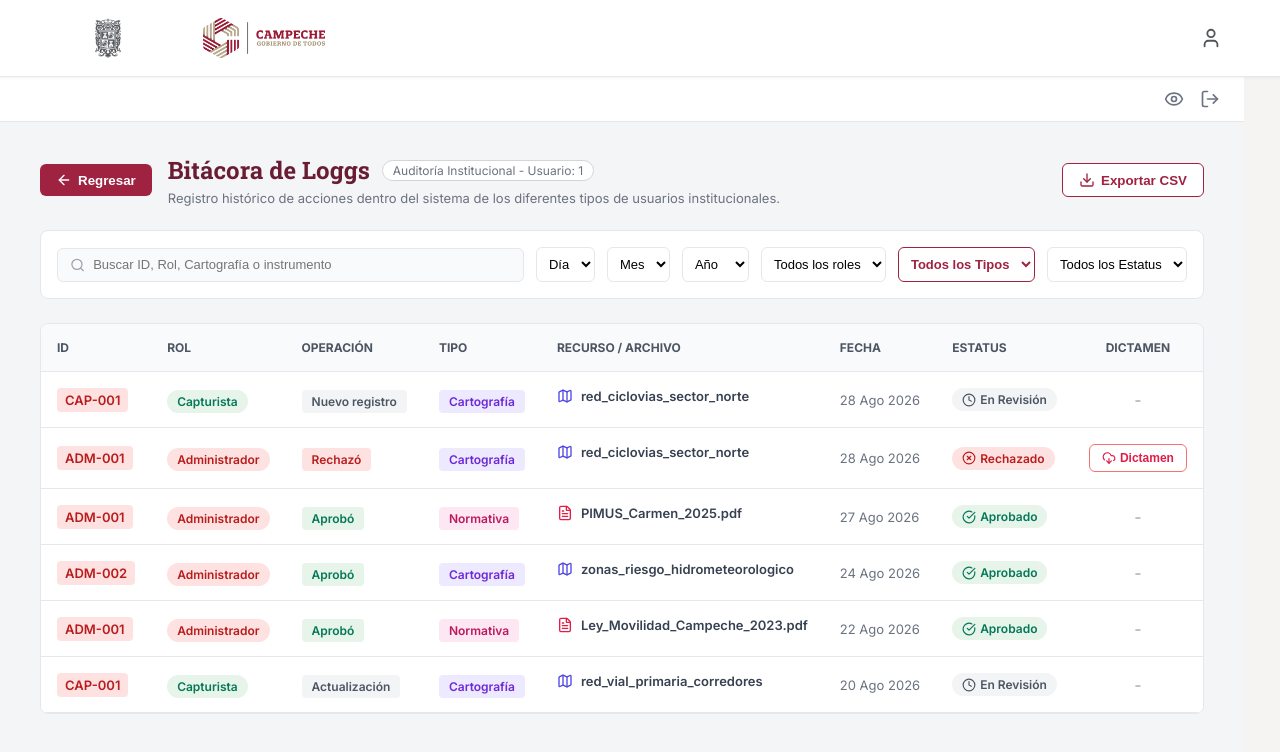
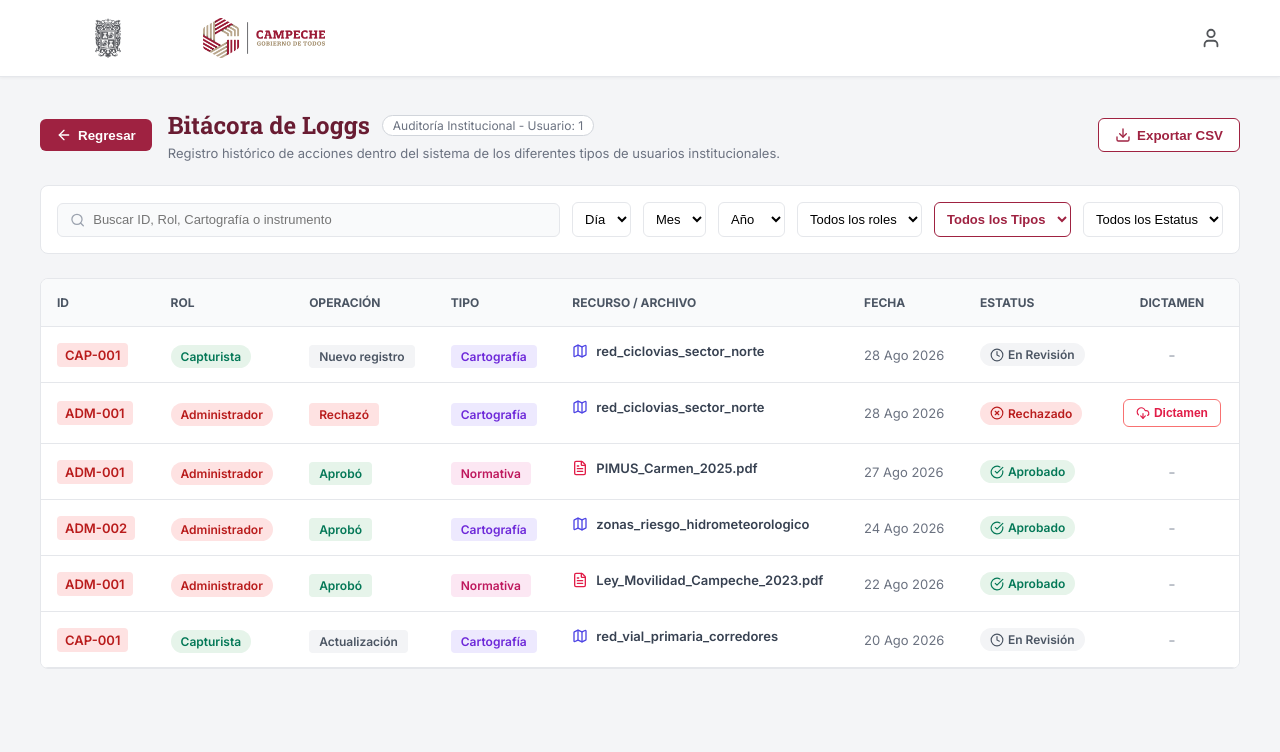
Before and after one commit to roizunza/SESIM_Frontend, a React (Vite) app: page /logs/auditora/1 in a window 1280 px wide. Shown: the top 752 px of the page. Built offline with nearby package versions, Linux system fonts and the light colour scheme.

Commit message:
cambio en el diseño de logs para el perfil de auditora

```diff
--- a/src/components/Bitacora/BitacoraLogs.jsx
+++ b/src/components/Bitacora/BitacoraLogs.jsx
@@ -1,6 +1,6 @@
 import React, { useState } from 'react';
 import { useParams, useNavigate } from 'react-router-dom';
-import { ArrowLeft, Download, Search, Eye, LogOut, Map, FileText, Clock, XCircle, CheckCircle, DownloadCloud } from 'lucide-react';
+import { ArrowLeft, Download, Search, Map, FileText, Clock, XCircle, CheckCircle, DownloadCloud } from 'lucide-react';
 import '../perfiles/auditora/Auditor.css';
 
 const mockLogs = [
@@ -111,16 +111,13 @@ export default function BitacoraLogs() {
   };
 
   return (
-    <div style={{ minHeight: '100vh', background: '#F4F5F7', fontFamily: 'var(--font-body)' }}>
+    /* Se agregó width 100% y flex 1 para obligar a ocupar todo el espacio disponible */
+    <div style={{ minHeight: '100vh', width: '100%', flex: 1, background: '#F4F5F7', fontFamily: 'var(--font-body)' }}>
 
-      <div style={{ background: '#fff', padding: '12px 24px', display: 'flex', justifyContent: 'flex-end', borderBottom: '1px solid #E5E7EB' }}>
-        <div style={{ display: 'flex', gap: '16px', color: '#6B7280' }}>
-          <Eye size={20} style={{ cursor: 'pointer' }} />
-          <LogOut size={20} style={{ cursor: 'pointer' }} onClick={() => navigate('/')} />
-        </div>
-      </div>
+      {/* Se eliminó el div del header duplicado que tenía el ojo y el logout */}
 
-      <div style={{ padding: '32px 40px', maxWidth: '1400px', margin: '0 auto' }}>
+      {/* Se ajustó el maxWidth a 100% para que se expanda fluido */}
+      <div style={{ padding: '32px 40px', width: '100%', maxWidth: '100%', margin: '0 auto', boxSizing: 'border-box' }}>
 
         <div style={{ display: 'flex', justifyContent: 'space-between', alignItems: 'center', marginBottom: '24px' }}>
           <div style={{ display: 'flex', alignItems: 'center', gap: '16px' }}>
@@ -196,18 +193,18 @@ export default function BitacoraLogs() {
           </select>
         </div>
 
-        <div style={{ background: '#fff', borderRadius: '8px', border: '1px solid #E5E7EB', overflow: 'hidden' }}>
+        <div className="table-responsive" style={{ background: '#fff', borderRadius: '8px', border: '1px solid #E5E7EB', overflow: 'hidden' }}>
           <table style={{ width: '100%', borderCollapse: 'collapse', textAlign: 'left' }}>
             <thead style={{ background: '#F9FAFB', borderBottom: '1px solid #E5E7EB' }}>
               <tr>
-                <th style={{ padding: '16px', fontSize: '12px', fontWeight: 'bold', color: '#4B5563' }}>ID</th>
-                <th style={{ padding: '16px', fontSize: '12px', fontWeight: 'bold', color: '#4B5563' }}>ROL</th>
-                <th style={{ padding: '16px', fontSize: '12px', fontWeight: 'bold', color: '#4B5563' }}>OPERACIÓN</th>
-                <th style={{ padding: '16px', fontSize: '12px', fontWeight: 'bold', color: '#4B5563' }}>TIPO</th>
-                <th style={{ padding: '16px', fontSize: '12px', fontWeight: 'bold', color: '#4B5563' }}>RECURSO / ARCHIVO</th>
-                <th style={{ padding: '16px', fontSize: '12px', fontWeight: 'bold', color: '#4B5563' }}>FECHA</th>
-                <th style={{ padding: '16px', fontSize: '12px', fontWeight: 'bold', color: '#4B5563' }}>ESTATUS</th>
-                <th style={{ padding: '16px', fontSize: '12px', fontWeight: 'bold', color: '#4B5563', textAlign: 'center' }}>DICTAMEN</th>
+                <th style={{ padding: '16px', fontSize: '12px', fontWeight: 'bold', color: '#4B5563', whiteSpace: 'nowrap' }}>ID</th>
+                <th style={{ padding: '16px', fontSize: '12px', fontWeight: 'bold', color: '#4B5563', whiteSpace: 'nowrap' }}>ROL</th>
+                <th style={{ padding: '16px', fontSize: '12px', fontWeight: 'bold', color: '#4B5563', whiteSpace: 'nowrap' }}>OPERACIÓN</th>
+                <th style={{ padding: '16px', fontSize: '12px', fontWeight: 'bold', color: '#4B5563', whiteSpace: 'nowrap' }}>TIPO</th>
+                <th style={{ padding: '16px', fontSize: '12px', fontWeight: 'bold', color: '#4B5563', whiteSpace: 'nowrap' }}>RECURSO / ARCHIVO</th>
+                <th style={{ padding: '16px', fontSize: '12px', fontWeight: 'bold', color: '#4B5563', whiteSpace: 'nowrap' }}>FECHA</th>
+                <th style={{ padding: '16px', fontSize: '12px', fontWeight: 'bold', color: '#4B5563', whiteSpace: 'nowrap' }}>ESTATUS</th>
+                <th style={{ padding: '16px', fontSize: '12px', fontWeight: 'bold', color: '#4B5563', textAlign: 'center', whiteSpace: 'nowrap' }}>DICTAMEN</th>
               </tr>
             </thead>
             <tbody>
@@ -218,33 +215,33 @@ export default function BitacoraLogs() {
 
                 return (
                   <tr key={index} style={{ borderBottom: '1px solid #E5E7EB', background: '#fff' }}>
-                    <td style={{ padding: '16px', fontSize: '13px', fontWeight: '600', color: '#B91C1C' }}>
+                    <td style={{ padding: '16px', fontSize: '13px', fontWeight: '600', color: '#B91C1C', whiteSpace: 'nowrap' }}>
                       <span style={{ background: '#FEE2E2', padding: '4px 8px', borderRadius: '4px' }}>{log.id}</span>
                     </td>
-                    <td style={{ padding: '16px' }}>
+                    <td style={{ padding: '16px', whiteSpace: 'nowrap' }}>
                       <span style={{ background: rolStyle.bg, color: rolStyle.color, padding: '4px 10px', borderRadius: '16px', fontSize: '12px', fontWeight: '600' }}>
                         {log.rol}
                       </span>
                     </td>
-                    <td style={{ padding: '16px' }}>
+                    <td style={{ padding: '16px', whiteSpace: 'nowrap' }}>
                       <span style={{ background: opStyle.bg, color: opStyle.color, padding: '4px 10px', borderRadius: '4px', fontSize: '12px', fontWeight: '600' }}>
                         {log.operacion}
                       </span>
                     </td>
-                    <td style={{ padding: '16px' }}>
+                    <td style={{ padding: '16px', whiteSpace: 'nowrap' }}>
                       <span style={{ background: tipoStyle.bg, color: tipoStyle.color, padding: '4px 10px', borderRadius: '4px', fontSize: '12px', fontWeight: '600' }}>
                         {log.tipo}
                       </span>
                     </td>
-                    <td style={{ padding: '16px', fontSize: '13px', color: '#374151', fontWeight: '600', display: 'flex', alignItems: 'center', gap: '8px' }}>
+                    <td style={{ padding: '16px', fontSize: '13px', color: '#374151', fontWeight: '600', display: 'flex', alignItems: 'center', gap: '8px', whiteSpace: 'nowrap' }}>
                       {log.tipo === 'Cartografía' ? <Map size={16} color="#4F46E5" /> : <FileText size={16} color="#E11D48" />}
                       {log.archivo}
                     </td>
-                    <td style={{ padding: '16px', fontSize: '13px', color: '#6B7280' }}>{log.fecha}</td>
-                    <td style={{ padding: '16px' }}>
+                    <td style={{ padding: '16px', fontSize: '13px', color: '#6B7280', whiteSpace: 'nowrap' }}>{log.fecha}</td>
+                    <td style={{ padding: '16px', whiteSpace: 'nowrap' }}>
                       {getEstatusBadge(log.estatus)}
                     </td>
-                    <td style={{ padding: '16px', textAlign: 'center' }}>
+                    <td style={{ padding: '16px', textAlign: 'center', whiteSpace: 'nowrap' }}>
                       {log.dictamen ? (
                         <button style={{ background: '#fff', border: '1px solid #F87171', color: '#E11D48', padding: '6px 12px', borderRadius: '6px', fontSize: '12px', fontWeight: '600', cursor: 'pointer', display: 'inline-flex', alignItems: 'center', gap: '4px' }}>
                           <DownloadCloud size={14} /> Dictamen
--- a/src/components/perfiles/auditora/Auditor.css
+++ b/src/components/perfiles/auditora/Auditor.css
@@ -116,3 +116,62 @@
   border-left: 3px solid var(--c-dorado);
   border-radius: 0 4px 4px 0;
 }
+
+/* =========================================================
+   DISEÑO RESPONSIVO DE EMERGENCIA (MÓVILES Y TABLETS)
+========================================================= */
+
+/* Contenedor para que las tablas grandes hagan scroll horizontal */
+.table-responsive {
+  width: 100%;
+  overflow-x: auto;
+  -webkit-overflow-scrolling: touch;
+}
+
+@media (max-width: 820px) {
+  /* 1. Sidebar flotante (No empuja el mapa) */
+  .admin-sidebar {
+    position: fixed;
+    top: 0;
+    left: 0;
+    height: 100vh;
+    z-index: 9999;
+    transform: translateX(-100%);
+    transition: transform 0.3s ease-in-out;
+    margin-left: 0 !important;
+  }
+
+  .admin-sidebar.open {
+    transform: translateX(0);
+  }
+
+  /* 2. Cajas flotantes adaptadas al celular (Se van abajo) */
+  .draggable-wrapper {
+    position: fixed !important;
+    bottom: 20px !important;
+    left: 10px !important;
+    top: auto !important;
+    flex-direction: column-reverse !important;
+    width: calc(100vw - 20px) !important;
+  }
+
+  .floating-panel {
+    width: 100% !important;
+    max-height: 40vh;
+  }
+
+  /* Botones de zoom en horizontal */
+  .external-toolbar {
+    flex-direction: row !important;
+    margin-bottom: 8px;
+  }
+
+  /* 3. Panel derecho (Log de Actividad en Auditora) */
+  .floating-right-panel {
+    width: calc(100vw - 20px) !important;
+    right: 10px !important;
+    bottom: 10px !important;
+    max-height: 45vh !important;
+    z-index: 1000;
+  }
+}
```
